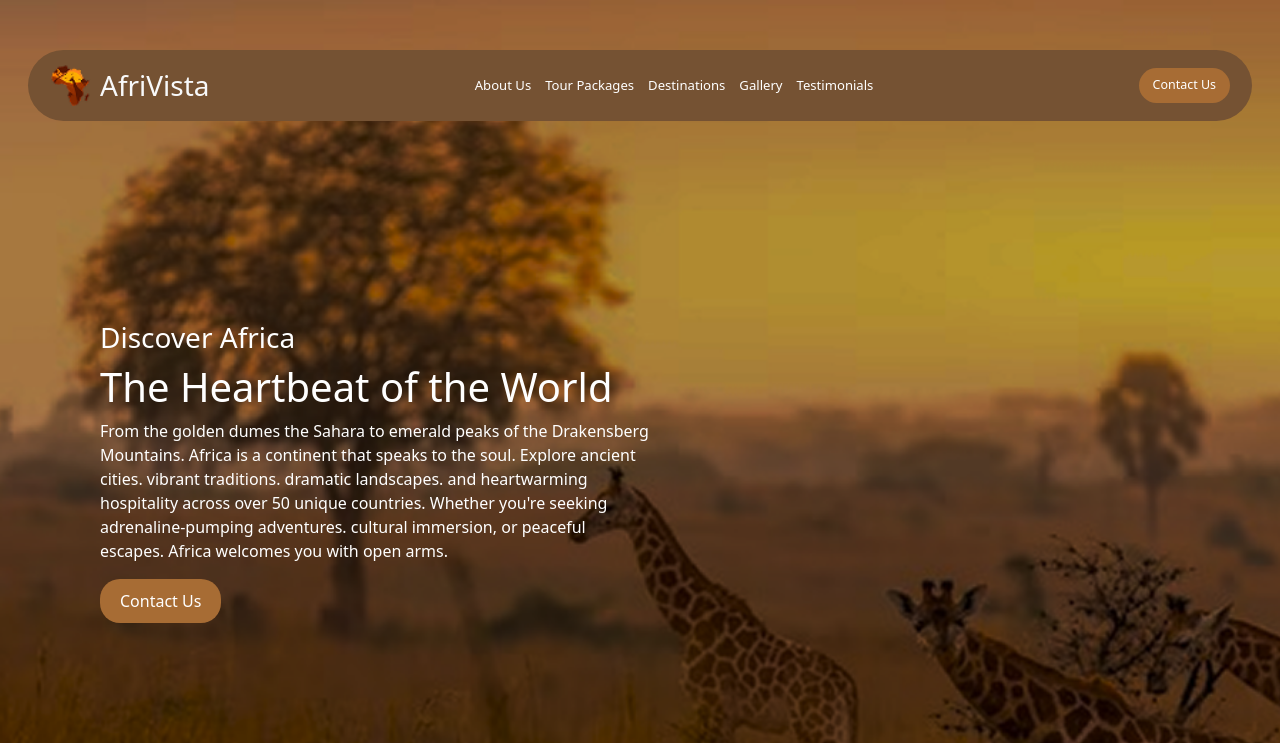
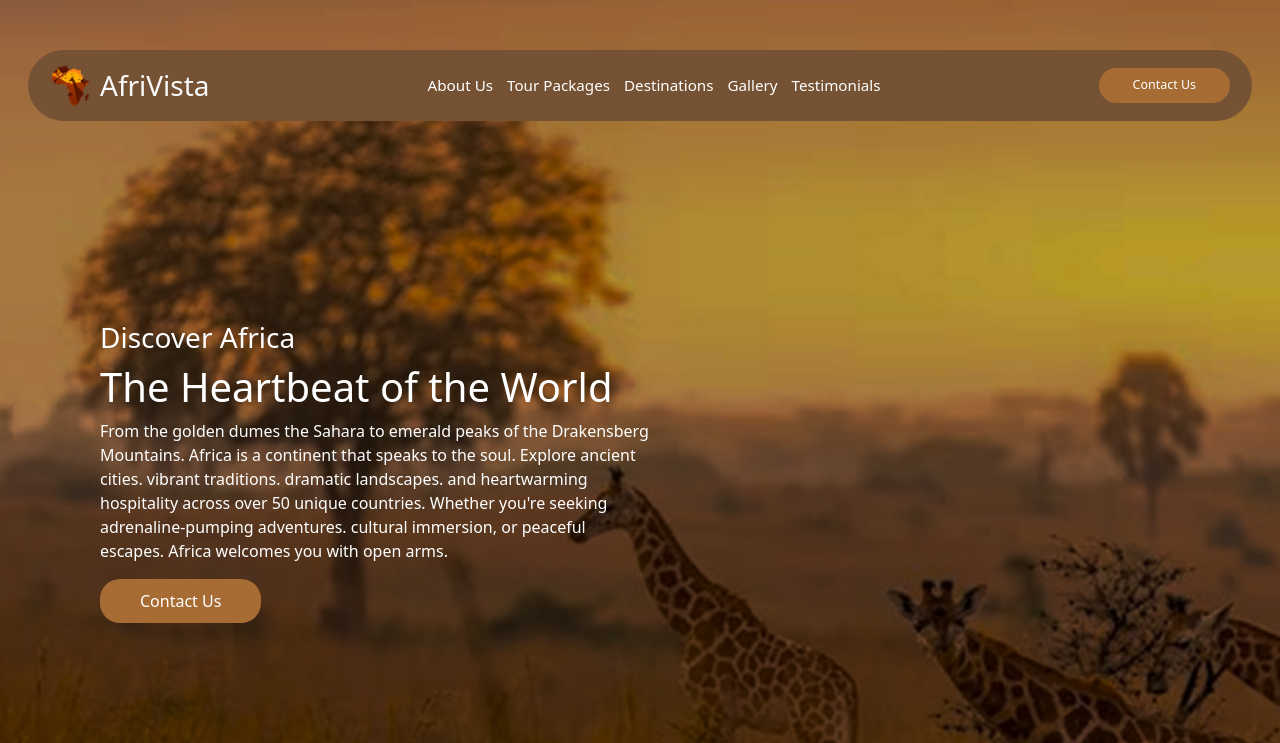
Before and after one commit to yungISRAEL/Tourism, a plain HTML site: page index.html in a window 1280 px wide. Shown: the top 743 px of the page. Drawn offline with nearby package versions, Linux system fonts and the light colour scheme.

Commit message:
Refactor navbar and button links for improved accessibility and styling

```diff
--- a/index.html
+++ b/index.html
@@ -45,11 +45,12 @@
             height: auto;
         }
 
-        #navbar ul li {
+        #navbar ul li a {
             margin: 0;
             color: white;
             white-space: nowrap;
             font-size: 0.95rem;
+            text-decoration: none;
         }
 
         #navbar ul {
@@ -72,6 +73,14 @@
             border-radius: 20px;
             white-space: nowrap;
             flex-shrink: 0;
+        }
+
+        #navbar button a {
+            /* background-color: #A76C34; */
+            color: white;
+            border: none;
+            padding: 10px 20px;
+            text-decoration: none;
         }
 
         #navbar .menu-toggle {
@@ -104,11 +113,12 @@
             background: rgba(0, 0, 0, 0.22);
         }
 
-        #mobile-nav li {
+        #mobile-nav li a {
             color: #fff;
             padding: 10px 4px;
-            border-bottom: 1px solid rgba(255, 255, 255, 0.15);
+            /* border-bottom: 1px solid rgba(255, 255, 255, 0.15); */
             font-size: 0.92rem;
+            text-decoration: none;
         }
 
         #mobile-nav li:last-child {
@@ -130,12 +140,26 @@
             width: 550px;
         }
 
+        /* #the-container h3 {
+            font-size: 2rem;
+        }
+
+        #the-container h1 {
+            font-size: 2.8rem;
+        } */
+
         #the-container button {
             background-color: #A76C34;
             color: white;
             border: none;
             padding: 10px 20px;
             border-radius: 20px;
+        }
+
+        #the-container button a {
+            color: white;
+            padding: 10px 20px;
+            text-decoration: none;
         }
 
         #backg {
@@ -552,6 +576,10 @@
             padding: 9px 16px;
             font-size: 16px;
             font-family: Georgia, "Times New Roman", serif;
+        }
+
+        .form-footer button a {
+            color: #fef9f2;
         }
 
         .form-footer a {
@@ -1429,13 +1457,13 @@
             <nav id="navbar">
                 <h3 class="text-light"><img src="image/4568865 1.png" alt="">AfriVista</h3>
                 <ul>
-                    <li>About Us</li>
-                    <li>Tour Packages</li>
-                    <li>Destinations</li>
-                    <li>Gallery</li>
-                    <li>Testimonials</li>
+                    <li><a href="#">About Us</a></li>
+                    <li><a href="#">Tour Packages</a></li>
+                    <li><a href="#">Destinations</a></li>
+                    <li><a href="#">Gallery</a></li>
+                    <li><a href="#">Testimonials</a></li>
                 </ul>
-                <button>Contact Us</button>
+                <button><a href="#">Contact Us</a></button>
                 <button class="menu-toggle" type="button" data-bs-toggle="collapse" data-bs-target="#mobile-nav"
                     aria-controls="mobile-nav" aria-expanded="false" aria-label="Toggle navigation">
                     <i class="bi bi-list"></i>
@@ -1443,12 +1471,12 @@
             </nav>
             <div id="mobile-nav" class="collapse">
                 <ul>
-                    <li>About Us</li>
-                    <li>Tour Packages</li>
-                    <li>Destinations</li>
-                    <li>Gallery</li>
-                    <li>Testimonials</li>
-                    <li>Contact Us</li>
+                    <li><a href="#">About Us</a></li>
+                    <li><a href="#">Tour Packages</a></li>
+                    <li><a href="#">Destinations</a></li>
+                    <li><a href="#">Gallery</a></li>
+                    <li><a href="#">Testimonials</a></li>
+                    <li><a href="#">Contact Us</a></li>
                 </ul>
             </div>
         </div>
@@ -1462,7 +1490,7 @@
                     heartwarming hospitality across over 50 unique countries. Whether you're seeking adrenaline-pumping
                     adventures. cultural immersion, or peaceful escapes. Africa welcomes you with open arms.</p>
 
-                <button>Contact Us</button>
+                <button><a href="#">Contact Us</a></button>
             </div>
         </div>
     </div>
@@ -1651,7 +1679,7 @@
                     </div>
 
                     <div class="form-footer">
-                        <button type="submit">Contact Us -></button>
+                        <button type="submit"><a href="#">Contact Us</a> -></button>
                         <a href="#">Privacy Policy</a>
                     </div>
                 </form>
```
